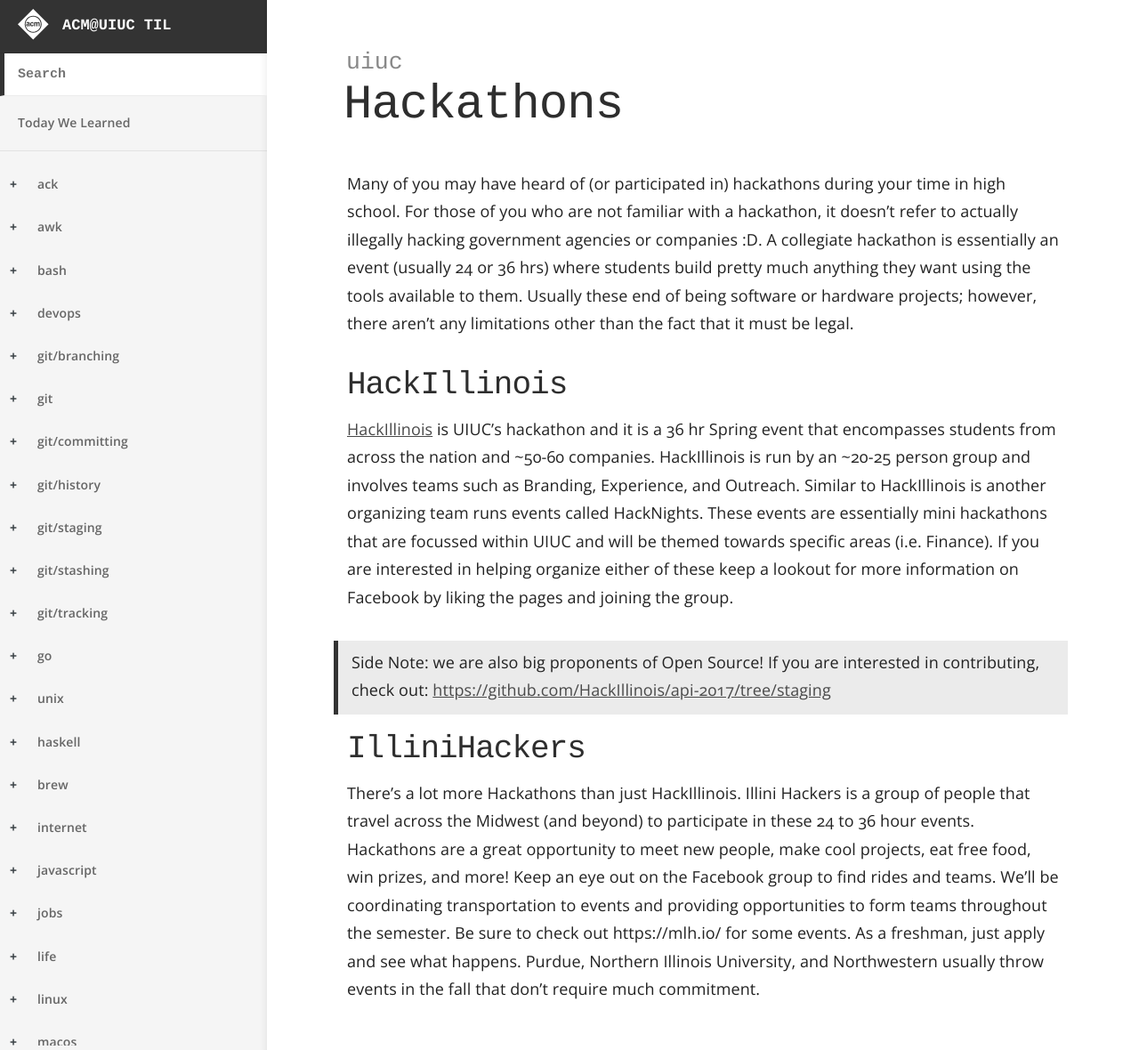
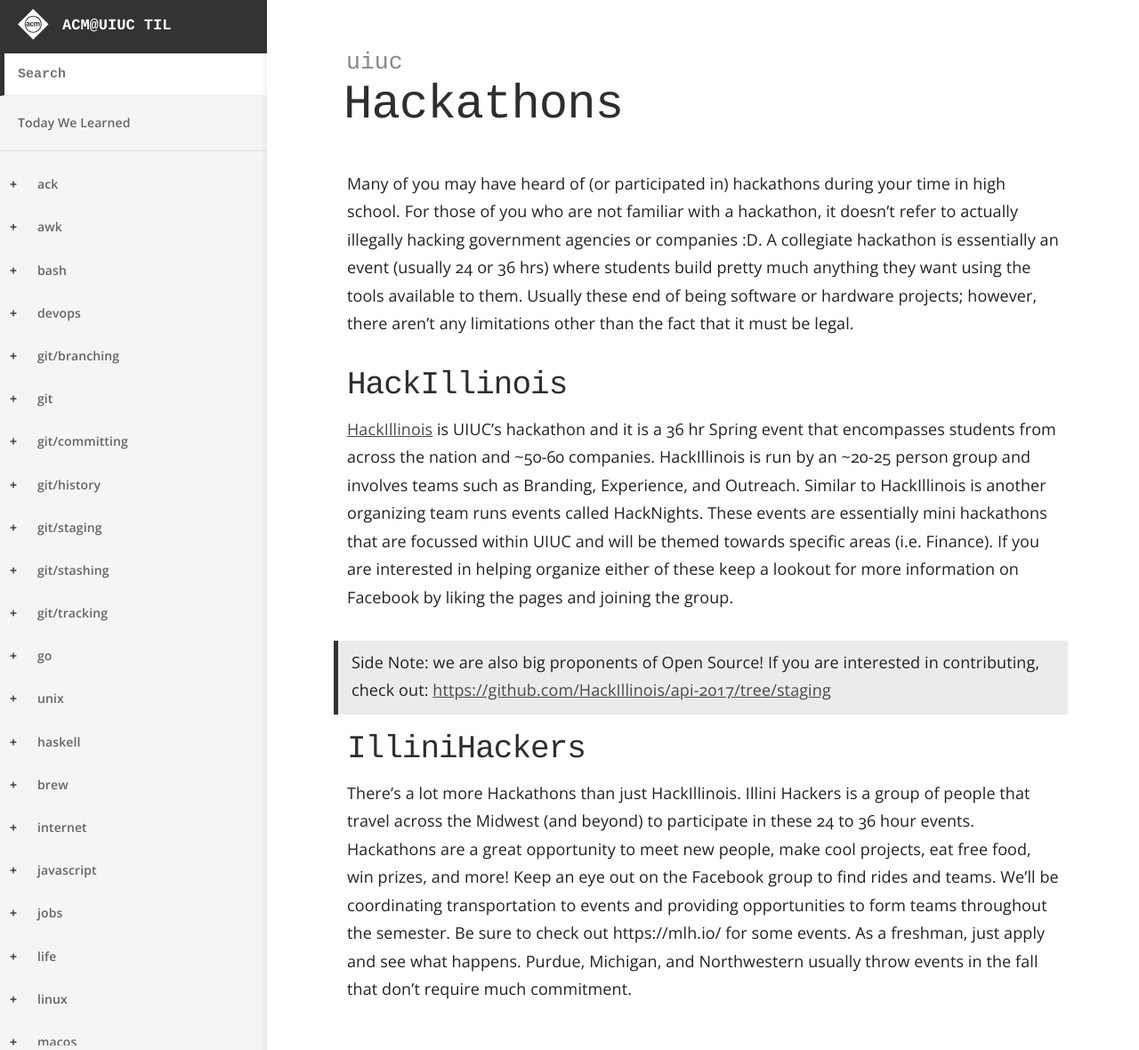
Before and after one commit to acm-uiuc/til, a Jekyll site: the page built from _til/uiuc/hackathons.md, in a window 1280 px wide. Shown: the whole page at 89% size. Built offline with Jekyll 4.4.1, drawn with Linux system fonts in a browser that asks for light colours.

Commit message:
Update hackathons.md

```diff
--- a/_til/uiuc/hackathons.md
+++ b/_til/uiuc/hackathons.md
@@ -30,5 +30,5 @@ make cool projects, eat free food, win prizes, and more! Keep an eye out on the
 Facebook group to find rides and teams. We'll be coordinating transportation to events
 and providing opportunities to form teams throughout the semester. Be sure to
 check out https://mlh.io/ for some events. As a freshman, just
-apply and see what happens. Purdue, Northern Illinois University, and Northwestern
+apply and see what happens. Purdue, Michigan, and Northwestern
 usually throw events in the fall that don't require much commitment.
```
